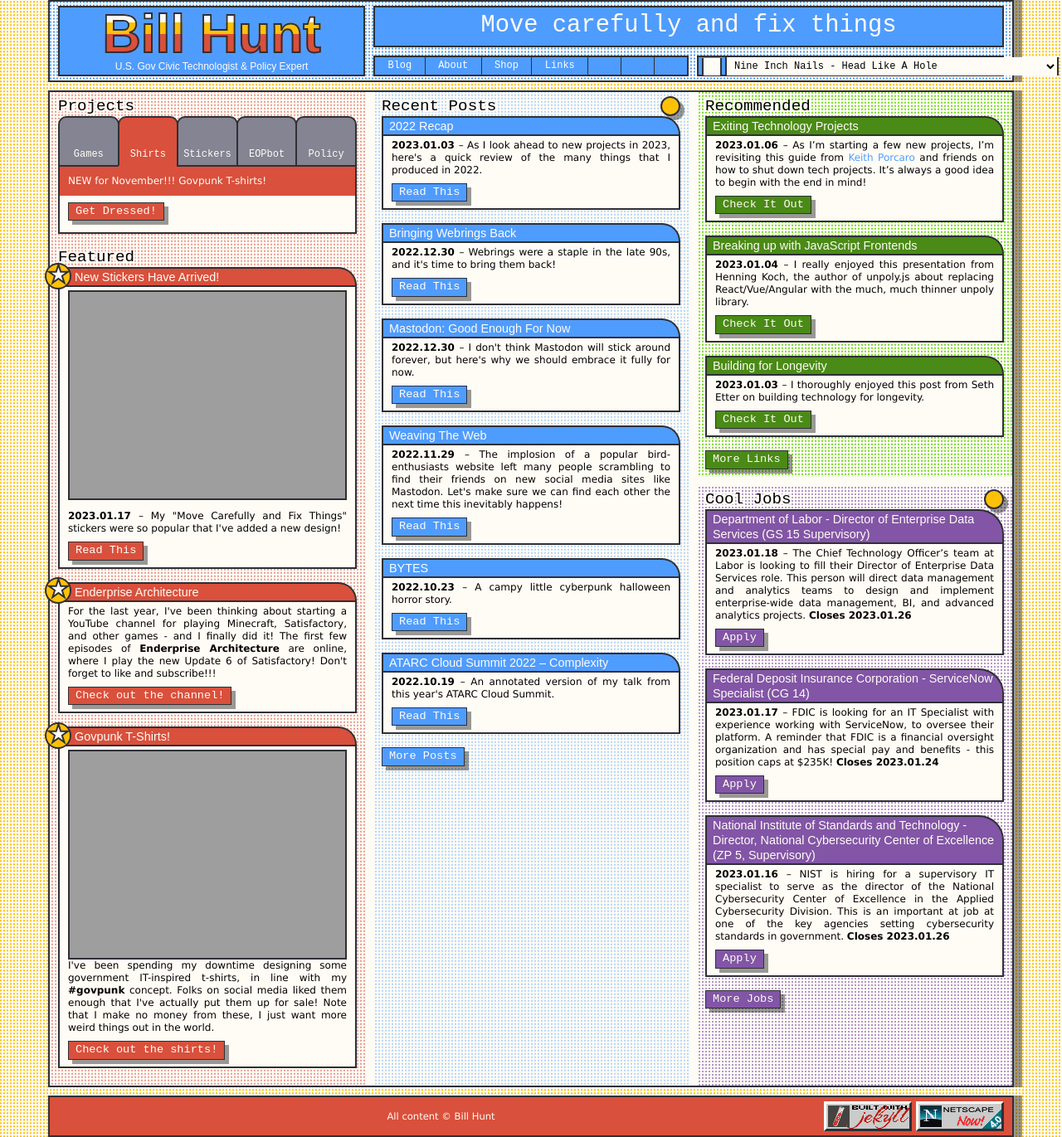
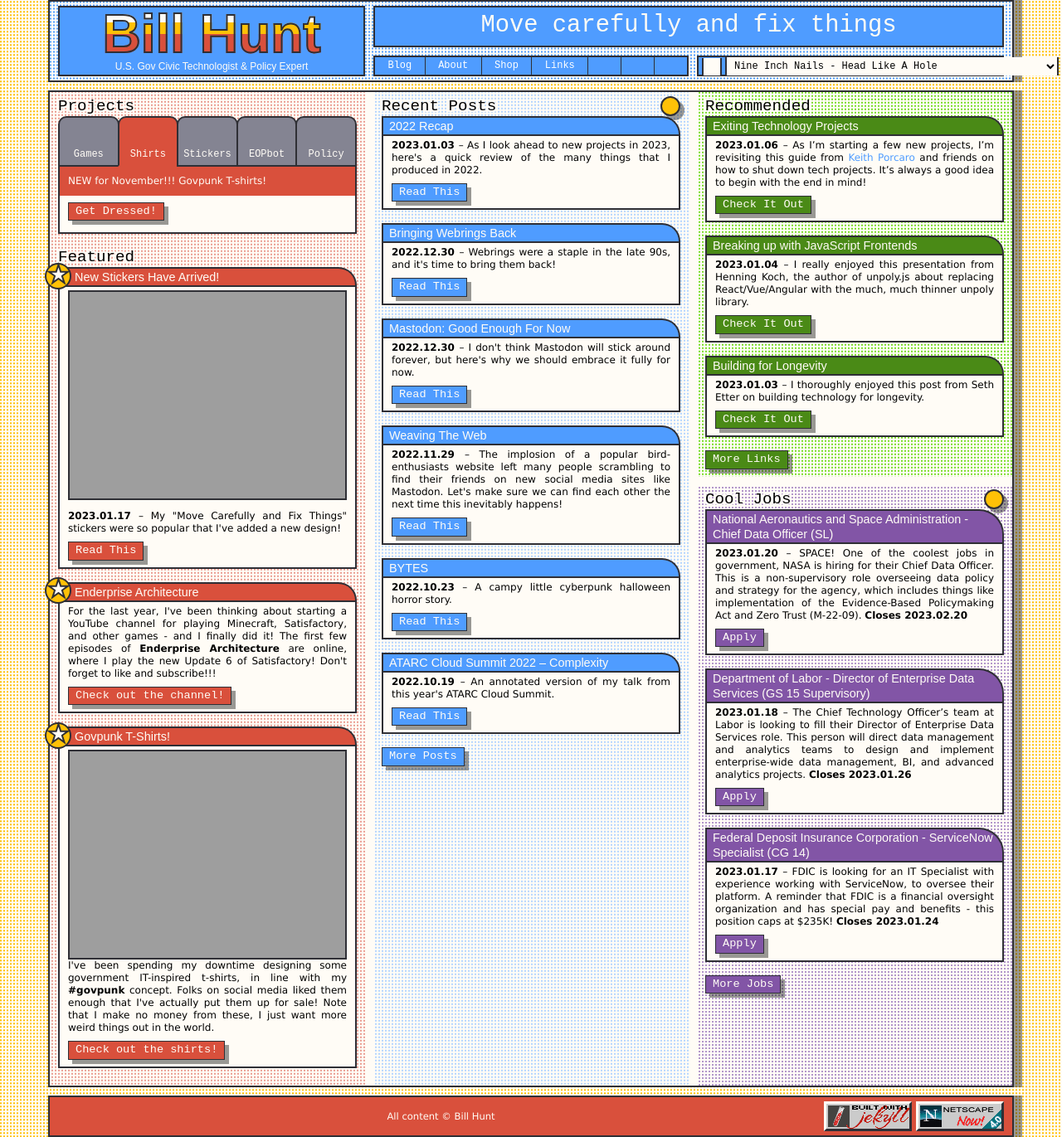
Before and after one commit to krusynth/billhunt.dev, a Jekyll site: the page built from index.md, in a window 1280 px wide. Shown: the whole page at 83% size. Built offline with Jekyll 4.4.1, drawn with Linux system fonts in a browser that asks for light colours; some web fonts are replaced.

Commit message:
Update jobs.

```diff
--- a/_data/jobs.yml
+++ b/_data/jobs.yml
@@ -1,3 +1,9 @@
+- title: National Aeronautics and Space Administration - Chief Data Officer (SL)
+  url: https://www.usajobs.gov/job/700799600
+  date: 2023-01-20
+  closes: 2023-02-20
+  content: SPACE! One of the coolest jobs in government, NASA is hiring for their Chief Data Officer. This is a non-supervisory role overseeing data policy and strategy for the agency, which includes things like implementation of the Evidence-Based Policymaking Act and Zero Trust (M-22-09).
+
 - title: Department of Labor - Director of Enterprise Data Services (GS 15 Supervisory)
   url: https://www.usajobs.gov/job/700027700
   date: 2023-01-18
```
